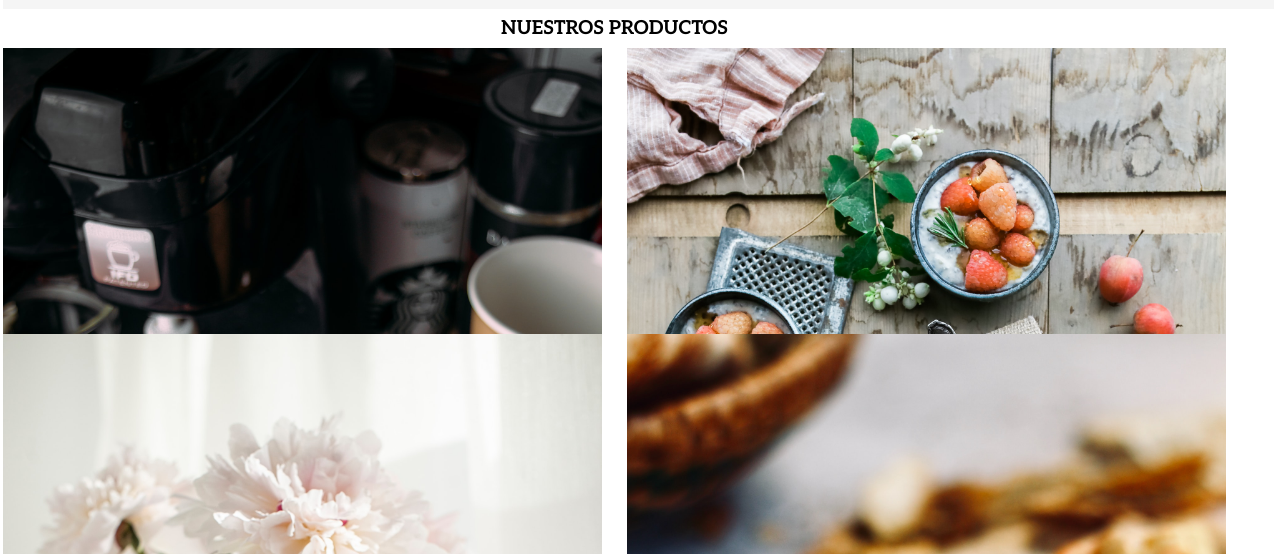
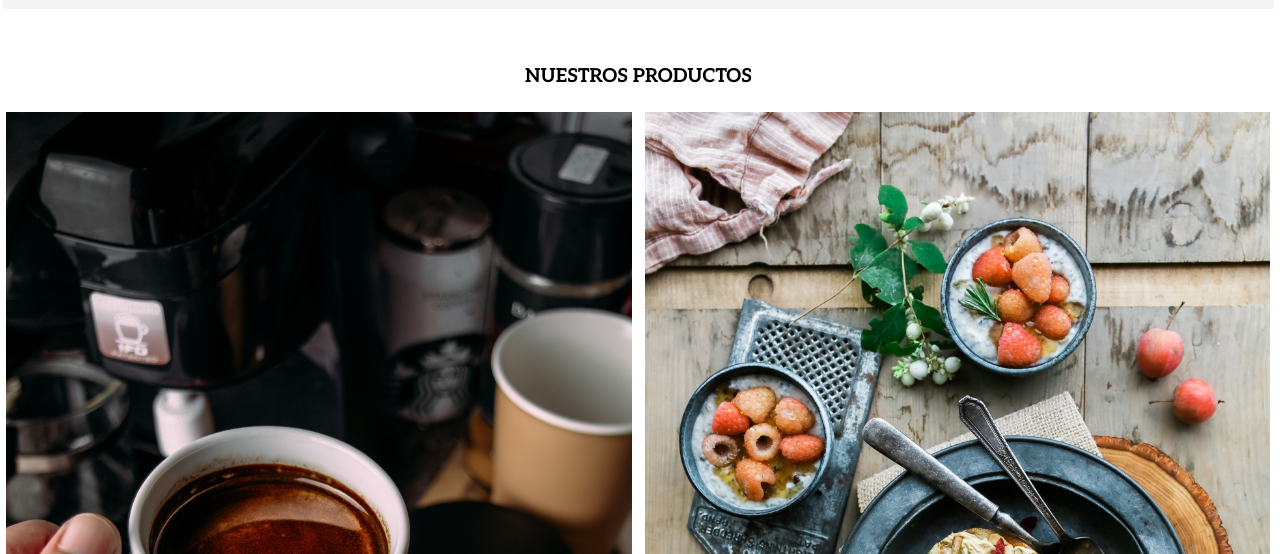
Before and after one commit to felipeospina21/delatierra, a website: page dist/productos.html in a window 1280 px wide. Shown: the part 90-644 px from the top of the page. Drawn offline with Linux system fonts and the light colour scheme.

Commit message:
grid adjust

```diff
--- a/dist/productos.html
+++ b/dist/productos.html
@@ -50,13 +50,14 @@
       </a>
   	</div>
 		<div class="products">
-			<!-- Historia -->
-			<h3>nuestros productos</h3>
-		<div class="about-us__images">
-			<img class="about-us__one" src="./images/img2.jpg" alt="">
-			<img class="about-us__two" src="./images/img4.jpg" alt="">
-			<img class="about-us__three" src="./images/img5.jpg" alt="">
-			<img class="about-us__four" src="./images/img9.jpg" alt="">
+
+			<h3 class="products__title">nuestros productos</h3>
+			<div class="products__images">
+				<img class="products__one" src="./images/img2.jpg" alt="">
+				<img class="products__two" src="./images/img4.jpg" alt="">
+				<img class="products__three" src="./images/img5.jpg" alt="">
+				<img class="products__four" src="./images/img9.jpg" alt="">
+			</div>
 		</div>
 	</main>
 	<footer>
--- a/dist/style.css
+++ b/dist/style.css
@@ -1,8 +1,8 @@
 /* @import url(https://fonts.googleapis.com/css?family=Open+Sans:400italic,400,300,600); */
 
 :root {
-	--clr-primary:#000;
-	--clr-secondary:#aa966f;
+	--clr-primary: #000;
+	--clr-secondary: #aa966f;
 	--clr-background: whitesmoke;
 
 	--ff-primary: "Roboto", sans-serif;
@@ -30,18 +30,21 @@ html {
 	font-family: 'Aleo', serif;
 	overflow: auto;
 	margin-right: 0.2rem;
-	margin-left:0.1rem;
+	margin-left: 0.1rem;
 }
 
-h1,h2,h3,h4{
-	display:flex;
+h1,
+h2,
+h3,
+h4 {
+	display: flex;
 	justify-content: center;
 	text-transform: uppercase;
-	margin:0.5rem auto;
+	margin: 0.5rem auto;
 	font-weight: 700;
 }
 
-h3{
+h3 {
 	font-size: 1.2rem;
 }
 
@@ -54,13 +57,13 @@ a {
 	text-decoration: none;
 }
 
-.nav-bar, .footer {
+.nav-bar {
 	overflow: hidden;
 	min-height: 90px;
 	display: block;
 }
 
-.nav-bar{
+.nav-bar {
 	background-image: url(images/hojas-blancas.svg);
 	background-color: var(--clr-background);
 	background-size: cover;
@@ -141,18 +144,18 @@ a {
 }
 
 /* Whatsapp Btn */
-.btn-container{
-	background:none;
+.btn-container {
+	background: none;
 	border: none;
 	position: -webkit-sticky;
 	position: sticky;
-	top:90%;
-	right:2%;
+	top: 90%;
+	right: 2%;
 	z-index: 1;
 	float: right;
 }
 
-.whatsapp-logo{
+.whatsapp-logo {
 	width: 3rem;
 }
 
@@ -258,7 +261,7 @@ a {
 	margin: 5% 0;
 }
 
-.about-us p{
+.about-us p {
 	text-align: center;
 	line-height: 1.5rem;
 }
@@ -353,6 +356,9 @@ a {
 	display: flex;
 	flex-direction: column;
 	background-color: var(--clr-secondary);
+	margin: 0.5rem 0;
+	min-height: 90px;
+	/* width:100%; */
 }
 
 .social-logos {
@@ -383,7 +389,6 @@ a {
 	font-size: 0.7rem;
 	justify-content: left;
 	margin: 0.3rem 0.5rem;
-
 }
 
 .created-by:before {
@@ -391,18 +396,52 @@ a {
 }
 
 /*  Historia */
-.about-us__images {
+.about-us__images,
+.products__images {
 	display: grid;
 	grid-template-columns: repeat(2, 1fr);
-	gap: 2%;
-	grid-auto-rows: minmax(100px, auto);
-	margin: auto;
-	height: 35rem;
+	gap: 0.8rem;
+	/* grid-auto-rows: minmax(100px, 280px); */
+	margin: 0.2rem;
+	height: auto;
 }
 
-.about-us__images img {
+.products {
 	width: 100%;
-	margin:auto;
+	display: grid;
+	grid-template-columns: 1fr;
+	grid-template-rows: 0.05fr 1fr;
+}
+
+.products__title {
+	grid-column: 1, 2;
+	grid-row: 1;
+}
+.products__one {
+	grid-column: 1;
+	grid-row: 2;
+}
+
+.products__two {
+	grid-column: 2;
+	grid-row: 2;
+}
+
+.products__three {
+	grid-column: 1;
+	grid-row: 3;
+}
+
+.products__four {
+	grid-column: 2;
+	grid-row: 3;
+}
+
+.about-us__images img,
+.products__images img {
+	width: 100%;
+	/* image-rendering: auto; */
+	margin: auto;
 }
 .about-us__one {
 	grid-column: 1;
@@ -425,16 +464,16 @@ a {
 }
 
 .contacto {
-	display:flex;
+	display: flex;
 	flex-direction: column;
 	align-items: center;
 	margin: 3rem 0;
 	height: 20rem;
-	width:100%;
+	width: 100%;
 }
 
-.contacto-container{
-	margin:1rem;
+.contacto-container {
+	margin: 1rem;
 	padding: 1rem;
 	text-align: center;
 	line-height: 1.5rem;
```
